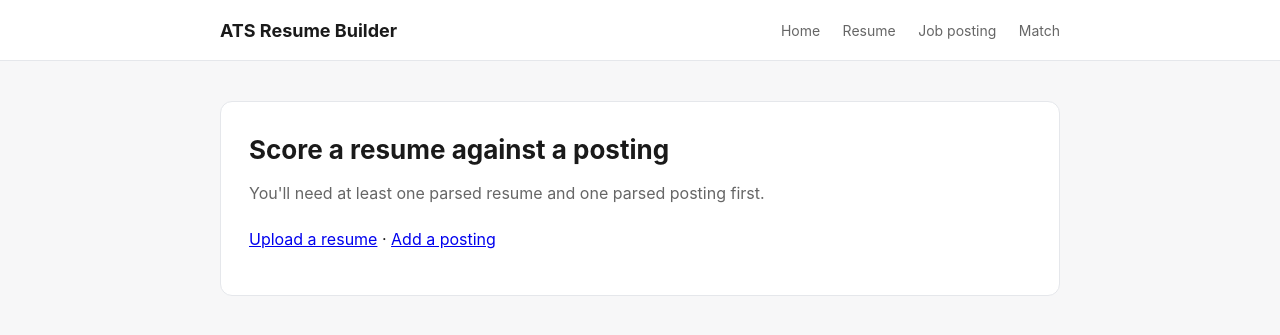
After one commit to alimustafa0/ats-resume-builder, a Django app: page /match/ in a window 1280 px wide. The commit adds this page. Shown: the top 335 px of the page. Run offline with Django 5.2, Linux system fonts and the light colour scheme; data that the repository does not hold is empty; parts of the project's set-up code (start-up, migrations or seed data) failed here and were passed over.

Commit message:
feat: add match page with score and gap breakdown

```diff
--- a/apps/core/templates/base.html
+++ b/apps/core/templates/base.html
@@ -56,6 +56,19 @@
         .chip-soft { background:#f3f4f6; color:#374151; }
         ul.list { margin:6px 0 0; padding-left:18px; }
         ul.list li { font-size:14px; margin-bottom:3px; }
+
+        .htmx-indicator { opacity:0; transition:opacity 150ms; color:var(--muted); margin-left:10px; font-size:14px; }
+        .htmx-request .htmx-indicator { opacity:1; }
+        .htmx-request.htmx-indicator { opacity:1; }
+        .score-num { font-size:48px; font-weight:700; line-height:1; margin-top:6px; }
+        .score-bar { height:8px; background:var(--border); border-radius:4px; margin-top:10px; overflow:hidden; }
+        .score-fill { height:100%; background:var(--accent); border-radius:4px; }
+        .match-row { display:flex; align-items:center; gap:8px; padding:5px 0; font-size:14px; }
+        .match-row .dot { width:18px; height:18px; border-radius:50%; display:inline-flex; align-items:center; justify-content:center; font-size:12px; color:#fff; flex:none; }
+        .match-row.matched .dot { background:#16a34a; }
+        .match-row.missing .dot { background:#9ca3af; }
+        .match-row.missing { color:var(--muted); }
+        .badge { background:#eef2ff; color:#3730a3; border-radius:5px; padding:1px 7px; font-size:11px; cursor:help; }
     </style>
 </head>
 <body>
@@ -66,6 +79,7 @@
                 <a href="{% url 'core:home' %}">Home</a>
                 <a href="{% url 'resumes:upload' %}">Resume</a>
                 <a href="{% url 'jobs:new' %}">Job posting</a>
+                <a href="{% url 'matching:match' %}">Match</a>
             </nav>
         </div>
     </header>
--- /dev/null
+++ b/apps/matching/templates/matching/_error.html
@@ -0,0 +1,4 @@
+<div style="margin-top:24px;">
+    <p style="color:#b91c1c;">Scoring failed: {{ error }}</p>
+    <p class="contact-line">This is usually a temporary model overload (503). Try scoring again.</p>
+</div>
--- /dev/null
+++ b/apps/matching/templates/matching/match.html
@@ -0,0 +1,39 @@
+{% extends "base.html" %}
+
+{% block title %}Match - ATS Resume Builder{% endblock %}
+
+{% block content %}
+<div class="card">
+    <h1>Score a resume against a posting</h1>
+    {% if not resumes or not jobs %}
+        <p class="lead">You'll need at least one parsed resume and one parsed posting first.</p>
+        <p>
+            {% if not resumes %}<a href="{% url 'resumes:upload' %}">Upload a resume</a>{% endif %}
+            {% if not resumes and not jobs %} &middot; {% endif %}
+            {% if not jobs %}<a href="{% url 'jobs:new' %}">Add a posting</a>{% endif %}
+        </p>
+    {% else %}
+        <p class="lead">Pick a resume and a posting; we'll compute the ATS match with a gap breakdown.</p>
+        <form hx-post="{% url 'matching:run' %}" hx-target="#match-result" hx-swap="innerHTML" hx-indicator="#scoring-indicator">
+            {% csrf_token %}
+            <div style="margin-bottom:14px;">
+                <label>Resume</label>
+                <select name="resume" required>
+                    <option value="">Select a resume...</option>
+                    {% for r in resumes %}<option value="{{ r.pk }}">{{ r }}</option>{% endfor %}
+                </select>
+            </div>
+            <div style="margin-bottom:18px;">
+                <label>Job posting</label>
+                <select name="job" required>
+                    <option value="">Select a posting...</option>
+                    {% for j in jobs %}<option value="{{ j.pk }}">{{ j }}</option>{% endfor %}
+                </select>
+            </div>
+            <button class="btn" type="submit">Score match</button>
+            <span id="scoring-indicator" class="htmx-indicator">Scoring&hellip;</span>
+        </form>
+    {% endif %}
+    <div id="match-result"></div>
+</div>
+{% endblock %}
--- /dev/null
+++ b/apps/matching/urls.py
@@ -0,0 +1,10 @@
+from django.urls import path
+
+from apps.matching import views
+
+app_name = "matching"
+
+urlpatterns = [
+    path("match/", views.match_page, name="match"),
+    path("match/run/", views.run_match, name="run"),
+]
--- a/apps/matching/views.py
+++ b/apps/matching/views.py
@@ -1,3 +1,30 @@
-from django.shortcuts import render
+from django.shortcuts import get_object_or_404, render
+from django.views.decorators.http import require_POST
 
-# Create your views here.
+from apps.core.services.ai_client import AIClientError
+from apps.jobs.models import JobDescription
+from apps.matching.services.match import score_and_save
+from apps.resumes.models import Resume
+
+
+def match_page(request):
+    """Show the match form with completed resumes and postings."""
+    resumes = Resume.objects.filter(status=Resume.Status.COMPLETED)
+    jobs = JobDescription.objects.filter(status=JobDescription.Status.COMPLETED)
+    return render(request, "matching/match.html", {"resumes": resumes, "jobs": jobs})
+
+
+@require_POST
+def run_match(request):
+    """Score the chosen resume against the chosen posting (HTMX endpoint)."""
+    resume = get_object_or_404(
+        Resume, pk=request.POST.get("resume"), status=Resume.Status.COMPLETED
+    )
+    job = get_object_or_404(
+        JobDescription, pk=request.POST.get("job"), status=JobDescription.Status.COMPLETED
+    )
+    try:
+        match = score_and_save(resume, job)
+    except AIClientError as exc:
+        return render(request, "matching/_error.html", {"error": str(exc)})
+    return render(request, "matching/_result.html", {"match": match})
--- a/config/urls.py
+++ b/config/urls.py
@@ -8,6 +8,7 @@ urlpatterns = [
     path("", include("apps.core.urls")),
     path("", include("apps.resumes.urls")),
     path("", include("apps.jobs.urls")),
+    path("", include("apps.matching.urls")),
 ]
 
 if settings.DEBUG:
```
Also changed, not shown: apps/matching/templates/matching/_category.html (added, +16 -0 lines), apps/matching/templates/matching/_result.html (added, +9 -0 lines).
